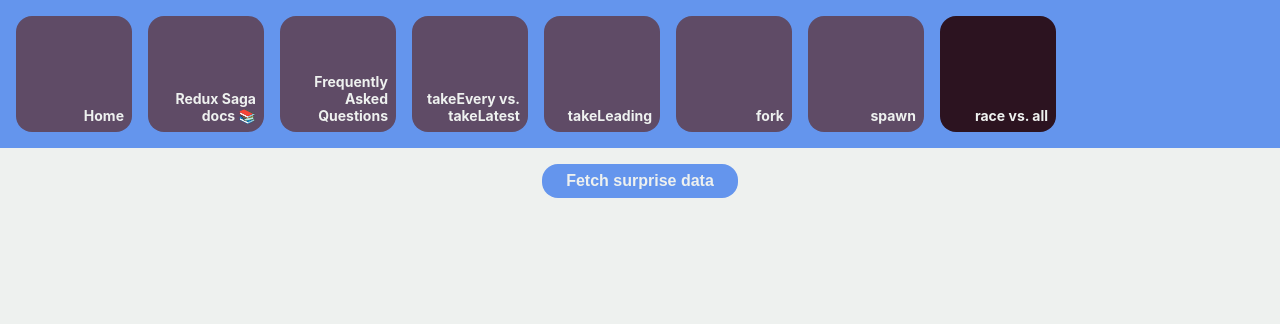
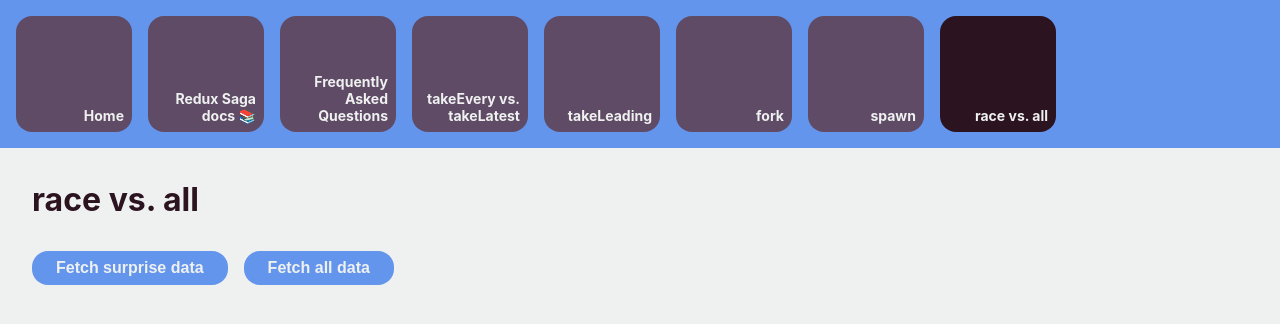
Before and after one commit to andradnl/redux-saga-playground, a React (Create React App) app: page /examples/race-all in a window 1280 px wide. Shown: the top 324 px of the page. Built offline with nearby package versions, Linux system fonts and the light colour scheme.

Commit message:
Make distinction between raceSaga and allSaga

```diff
--- a/src/pages/EveryLatestExample.tsx
+++ b/src/pages/EveryLatestExample.tsx
@@ -14,7 +14,7 @@ export const EveryLatestExample = () => {
     <>
       <NavigationBar />
       <div className="page-container">
-        <div className="title-section">
+        <div className="title-section" style={{ margin: "16px 0" }}>
           <h1>takeLatest vs. takeEvery</h1>
           <Button
             label={`${showObservations ? "Hide" : "Show"} observations`}
--- a/src/pages/RaceAllExample.tsx
+++ b/src/pages/RaceAllExample.tsx
@@ -3,7 +3,7 @@ import { useDispatch } from "react-redux";
 
 import { Button } from "../components/Button";
 import { NavigationBar } from "../components/NavigationBar";
-import { fetch } from "../redux/raceAll/slice";
+import { fetchRace, fetchAll } from "../redux/raceAll/slice";
 
 export const RaceAllExample = () => {
   const dispatch = useDispatch();
@@ -11,8 +11,15 @@ export const RaceAllExample = () => {
   return (
     <>
       <NavigationBar />
-      <div style={{ marginTop: 16 }}>
-        <Button label="Fetch surprise data" onClick={() => dispatch(fetch())} />
+      <div>
+        <h1 style={{ margin: "32px 0", textAlign: "left" }}> race vs. all</h1>
+        <div style={{ display: "flex", gap: 16 }}>
+          <Button
+            label="Fetch surprise data"
+            onClick={() => dispatch(fetchRace())}
+          />
+          <Button label="Fetch all data" onClick={() => dispatch(fetchAll())} />
+        </div>
       </div>
     </>
   );
--- a/src/redux/raceAll/saga.ts
+++ b/src/redux/raceAll/saga.ts
@@ -1,4 +1,4 @@
-import { call, race } from "redux-saga/effects";
+import { all, call, race } from "redux-saga/effects";
 
 import { fetchUserData, fetchTodos, fetchResource } from "../../api/requests";
 
@@ -20,3 +20,7 @@ function* todos(): unknown {
 export function* raceSaga(): unknown {
   yield race([call(todos), call(users), call(posts)]);
 }
+
+export function* allSaga(): unknown {
+  yield all([call(todos), call(users), call(posts)]);
+}
--- a/src/redux/raceAll/slice.ts
+++ b/src/redux/raceAll/slice.ts
@@ -6,8 +6,9 @@ export const raceAllSlice = createSlice({
   name: "raceAll",
   initialState,
   reducers: {
-    fetch: () => {},
+    fetchRace: () => {},
+    fetchAll: () => {},
   },
 });
 
-export const { fetch } = raceAllSlice.actions;
+export const { fetchRace, fetchAll } = raceAllSlice.actions;
--- a/src/redux/rootSaga.ts
+++ b/src/redux/rootSaga.ts
@@ -4,19 +4,20 @@ import { call, takeEvery, takeLatest, takeLeading } from "redux-saga/effects";
 import { fetchUsersData } from "./users/slice";
 import { fetchPostsData, getPost } from "./posts/slice";
 import { init } from "./spawn/slice";
-import { fetch } from "./raceAll/slice";
+import { fetchAll, fetchRace } from "./raceAll/slice";
 
 import { getUsers } from "./users/saga";
 import { getPosts, getIndividualPost } from "./posts/saga";
 import { forkSaga } from "./fork/saga";
 import { spawnSaga } from "./spawn/saga";
-import { raceSaga } from "./raceAll/saga";
+import { allSaga, raceSaga } from "./raceAll/saga";
 
 const FETCH_USERS_ACTION = fetchUsersData.type;
 const FETCH_POSTS_ACTION = fetchPostsData.type;
 const FETCH_POST_ACTION = getPost.type;
 const INIT_SPAWN_TASK_ACTION = init.type;
-const INIT_RACE_ACTION = fetch.type;
+const INIT_RACE_ACTION = fetchRace.type;
+const INIT_ALL_ACTION = fetchAll.type;
 
 function* log(action: Action) {
   console.log("Action", action.type, "is being dispatched");
@@ -30,6 +31,7 @@ export default function* rootSaga() {
   yield takeLeading(FETCH_POST_ACTION, getIndividualPost);
   yield takeLatest(INIT_SPAWN_TASK_ACTION, spawnSaga);
   yield takeLatest(INIT_RACE_ACTION, raceSaga);
+  yield takeLatest(INIT_ALL_ACTION, allSaga);
 
   try {
     yield call(forkSaga);
```
